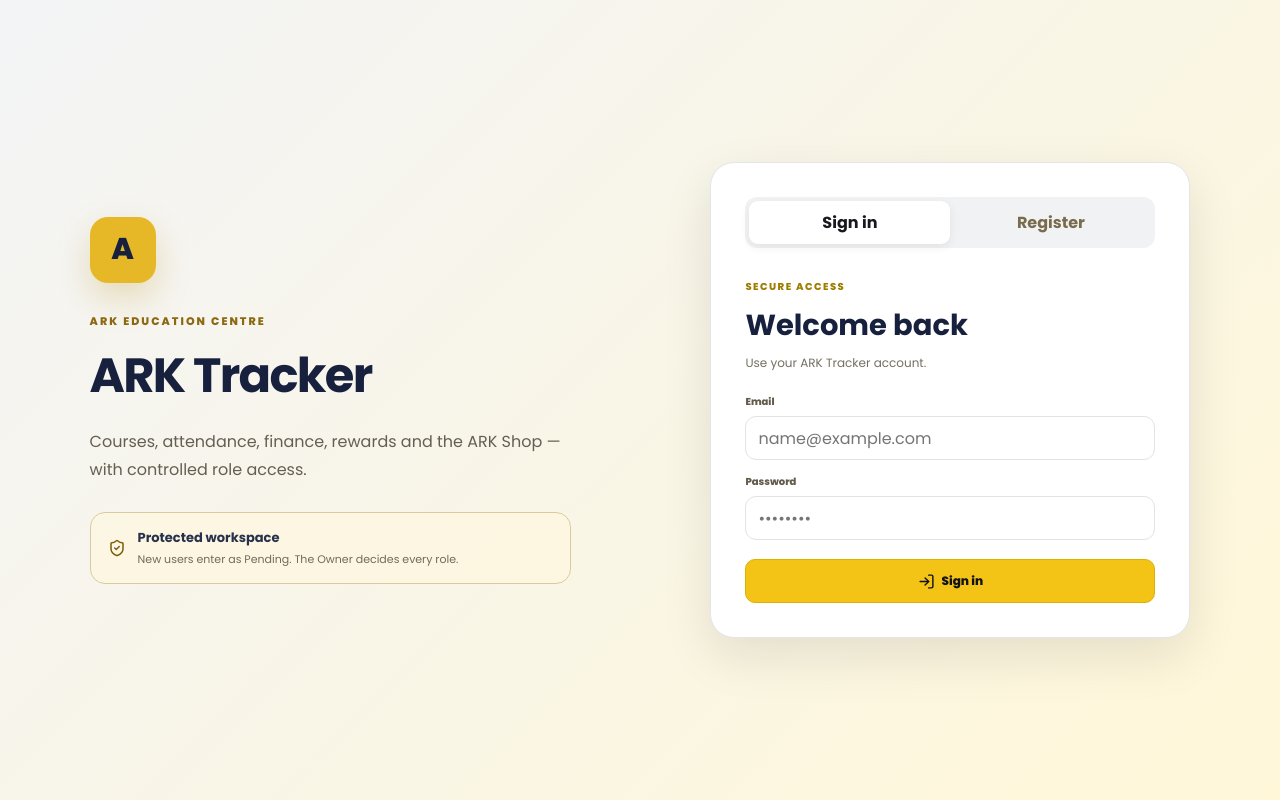
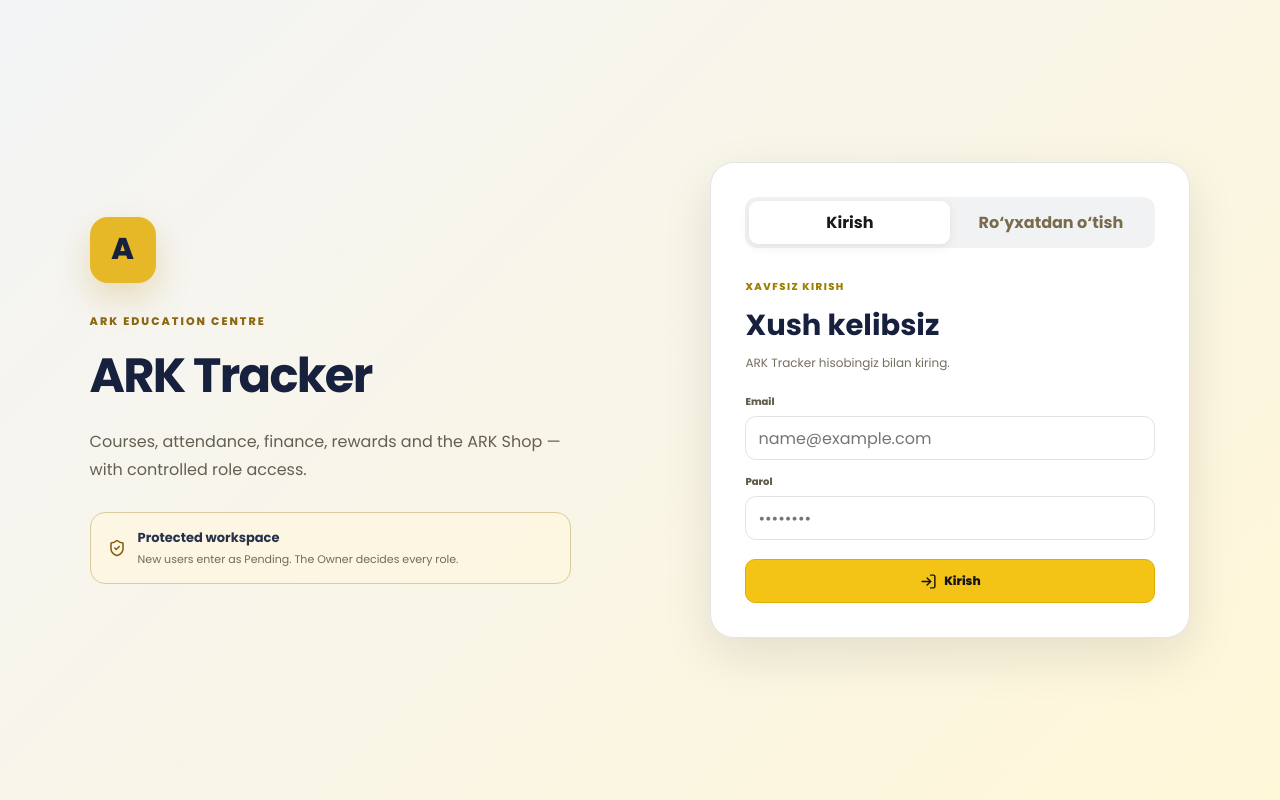
Before and after one commit to rajabovz801-ai/ark-tracker, a Next.js app: page / in a window 1280 px wide. Built offline with nearby package versions, Linux system fonts and the light colour scheme.

Commit message:
Load Uzbek UI layer and upgrade styles

```diff
--- a/app/layout.js
+++ b/app/layout.js
@@ -10,7 +10,9 @@ import './dashboard-polish.css';
 import './cloud-status.css';
 import './reports.css';
 import './student-lifecycle.css';
+import './uzbek-upgrade.css';
 import AuthGate from './AuthGate';
+import UzbekUI from './UzbekUI';
 
 const poppins = Poppins({
   subsets: ['latin'],
@@ -21,13 +23,13 @@ const poppins = Poppins({
 
 export const metadata = {
   title: 'ARK Tracker',
-  description: 'ARK Education management, finance, roles and gamification platform',
+  description: 'ARK Education o‘quv markazi boshqaruv, moliya, rollar va gamifikatsiya platformasi',
 };
 
 export default function RootLayout({ children }) {
   return (
-    <html lang="en" className={poppins.variable}>
-      <body><AuthGate>{children}</AuthGate></body>
+    <html lang="uz" className={poppins.variable}>
+      <body><UzbekUI/><AuthGate>{children}</AuthGate></body>
     </html>
   );
 }
```
